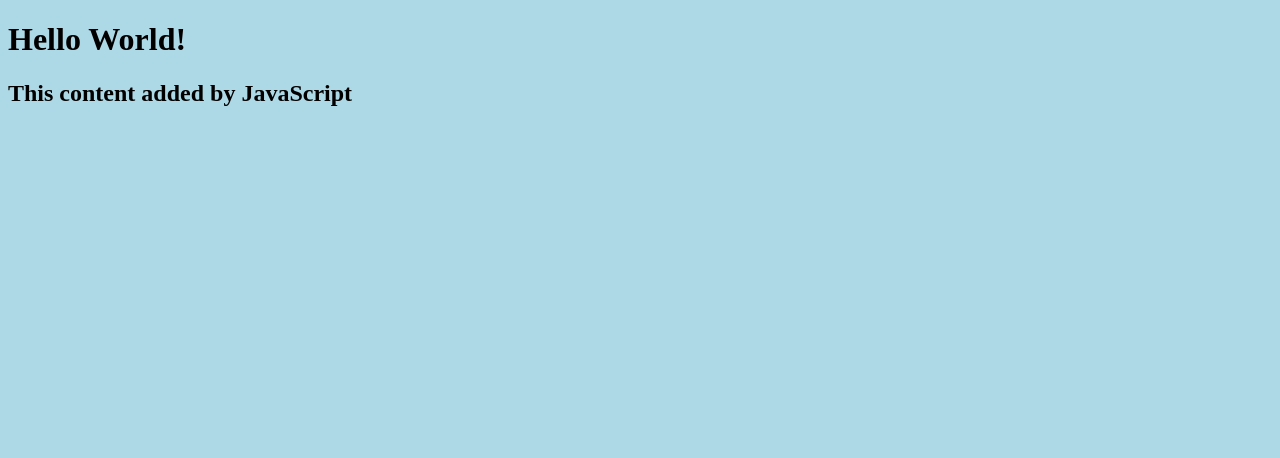
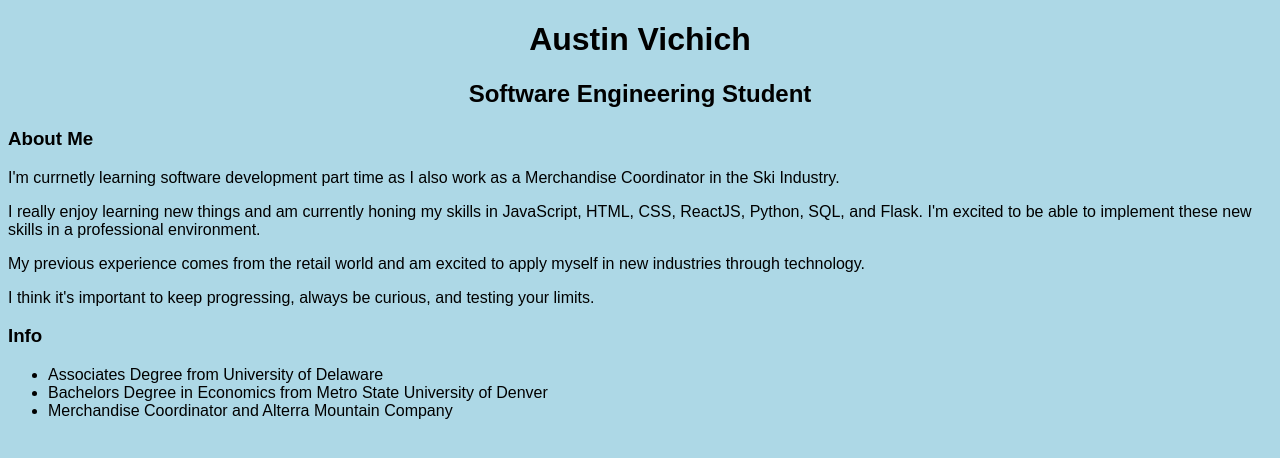
Before and after one commit to avich94/my-website, a plain HTML site: page index.html in a window 1280 px wide. Drawn offline with Linux system fonts and the light colour scheme.

Commit message:
Added headers, paragraphs, lists, and information

```diff
--- a/index.html
+++ b/index.html
@@ -5,8 +5,26 @@
 <title>My Website</title>
     </head>
     <body>
-        <h1>Hello World!</h1>
+        <h1>Austin Vichich</h1>
         <script src="script.js"></script>
+            <h3>About Me</h3>
+                <p>I'm currnetly learning software development part time as I also work as a Merchandise Coordinator in the Ski Industry.<p>
+                <p>I really enjoy learning new things and am currently honing my skills in JavaScript, HTML, CSS, ReactJS, Python, SQL, and Flask. I'm excited to be able to implement these new skills in a professional environment.</p>
+                <p>My previous experience comes from the retail world and am excited to apply myself in new industries through technology.</p>
+                <p>I think it's important to keep progressing, always be curious, and testing your limits.</p>
+
+            <h3>Info</h3>
+                <ul>
+                    <li>
+                        Associates Degree from University of Delaware
+                    </li>
+                    <li>
+                        Bachelors Degree in Economics from Metro State University of Denver
+                    </li>
+                    <li>
+                        Merchandise Coordinator and Alterra Mountain Company
+                    </li>
+                </ul>
     </body>
 
 </html>
--- a/script.js
+++ b/script.js
@@ -1,4 +1,4 @@
 const h2 = document.createElement("h2");
-h2.textContent = "This content added by JavaScript";
+h2.textContent = "Software Engineering Student";
 
 document.querySelector("body").appendChild(h2);
--- a/style.css
+++ b/style.css
@@ -1,3 +1,13 @@
+
 body {
     background: lightblue;
+    font-family: Arial, Helvetica, sans-serif;
 }
+
+h1 {
+    text-align: center;
+}
+
+h2 {
+    text-align: center;
+}
```
